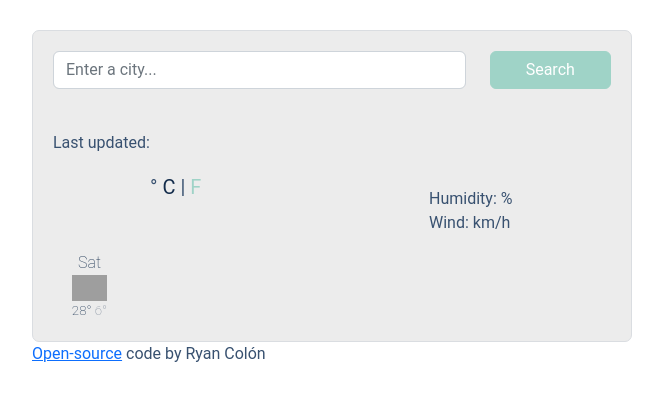
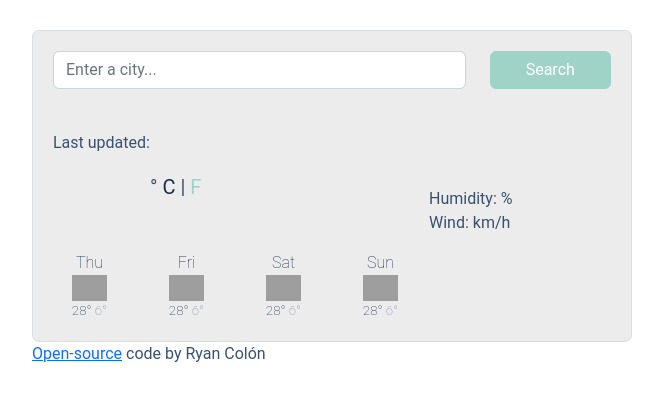
Before and after one commit to ryan2369007/vanilla-weather-app, a plain HTML site: page index.html in a window 1280 px wide. Shown: the whole page, without its empty margins (308-971 px from the left). Drawn offline with nearby package versions, Linux system fonts and the light colour scheme; no server answers; grey boxes are pictures that could not be loaded.

Commit message:
created HTML code in JS that loops for four days

```diff
--- a/index.html
+++ b/index.html
@@ -70,19 +70,8 @@
                     </div>
 
                 </div>
-                <div class="forecast">
-                    <div class="row">
-                        <div class="col-2">
-                            <div class="forecast-day">Sat</div>
-                            <div id="forcast-icon">
-                                <img src="http://openweathermap.org/img/wn/01d@2x.png" alt="description" width="35">
-                            </div>
-                            <div class="forecast-temp">
-                                <span class="forecast-temp-max">28°</span>
-                                <span class="forecast-temp-min">6°</span>
-                            </div>
-                        </div>
-                    </div>
+                <div class="forecast" id="forecast">
+                    weather forecast
                 </div>
             </div>
             <footer>
--- a/src/index.js
+++ b/src/index.js
@@ -23,6 +23,33 @@ function formatDate(timestamp) {
   let day = days[date.getDay()];
   return `${day} ${hours}:${minutes}`;
 }
+
+function displayForecast() {
+  let forecastElement = document.querySelector("#forecast");
+
+
+  let forecastHTML = `<div class="row">`;
+  let days = ["Thu", "Fri", "Sat", "Sun"];
+    days.forEach(function(day) {
+      forecastHTML =
+        forecastHTML +
+        `<div class="col-2">
+          <div class="forecast-day">${day}</div>
+            <div id="forecast-icon">
+              <img src="http://openweathermap.org/img/wn/01d@2x.png" alt="description" width="35">
+            </div>
+            <div class="forecast-temp">
+              <span class="forecast-temp-max">28°</span>
+              <span class="forecast-temp-min">6°</span>
+            </div>
+          </div>`;
+    })
+
+  forecastHTML = forecastHTML + `</div>`;
+  forecastElement.innerHTML = forecastHTML;
+}
+
+displayForecast();
 
 function displayTemperature(response) {
 
```
